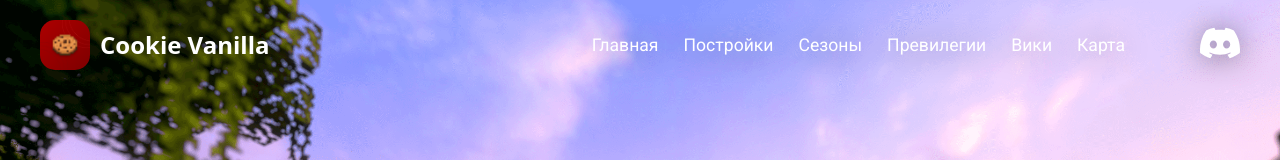
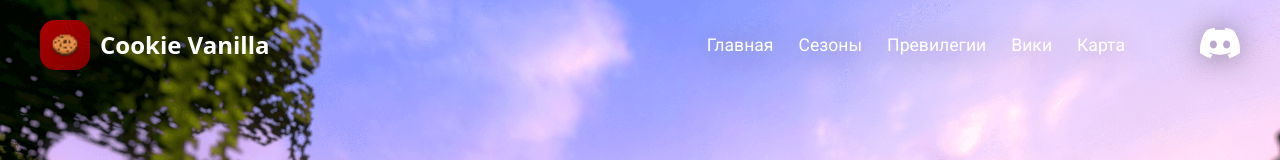
Before and after one commit to MrDJAVELIN/cookievanilla, a React (Vite) app: page / in a window 1280 px wide. Shown: the top 160 px of the page. Built offline with nearby package versions, Linux system fonts and the light colour scheme; no server answers.

Commit message:
remove builds page

```diff
--- a/src/App.jsx
+++ b/src/App.jsx
@@ -14,7 +14,7 @@ const App = () => {
             <BrowserRouter>
                 <Routes>
                     <Route path="/" element={<Home />} />
-                    <Route path="/builds" element={<Builds />} />
+                    {/* <Route path="/builds" element={<Builds />} /> */}
                     <Route path="/seasons" element={<Seasons />} />
                 </Routes>
             </BrowserRouter>
--- a/src/components/Header.jsx
+++ b/src/components/Header.jsx
@@ -36,9 +36,9 @@ const Header = () => {
                             <li className="thovered">
                                 <a href="/#">Главная</a>
                             </li>
-                            <li className="thovered">
+                            {/* <li className="thovered">
                                 <a href="builds">Постройки</a>
-                            </li>
+                            </li> */}
                             <li className="thovered">
                                 <a href="seasons">Сезоны</a>
                             </li>
```
